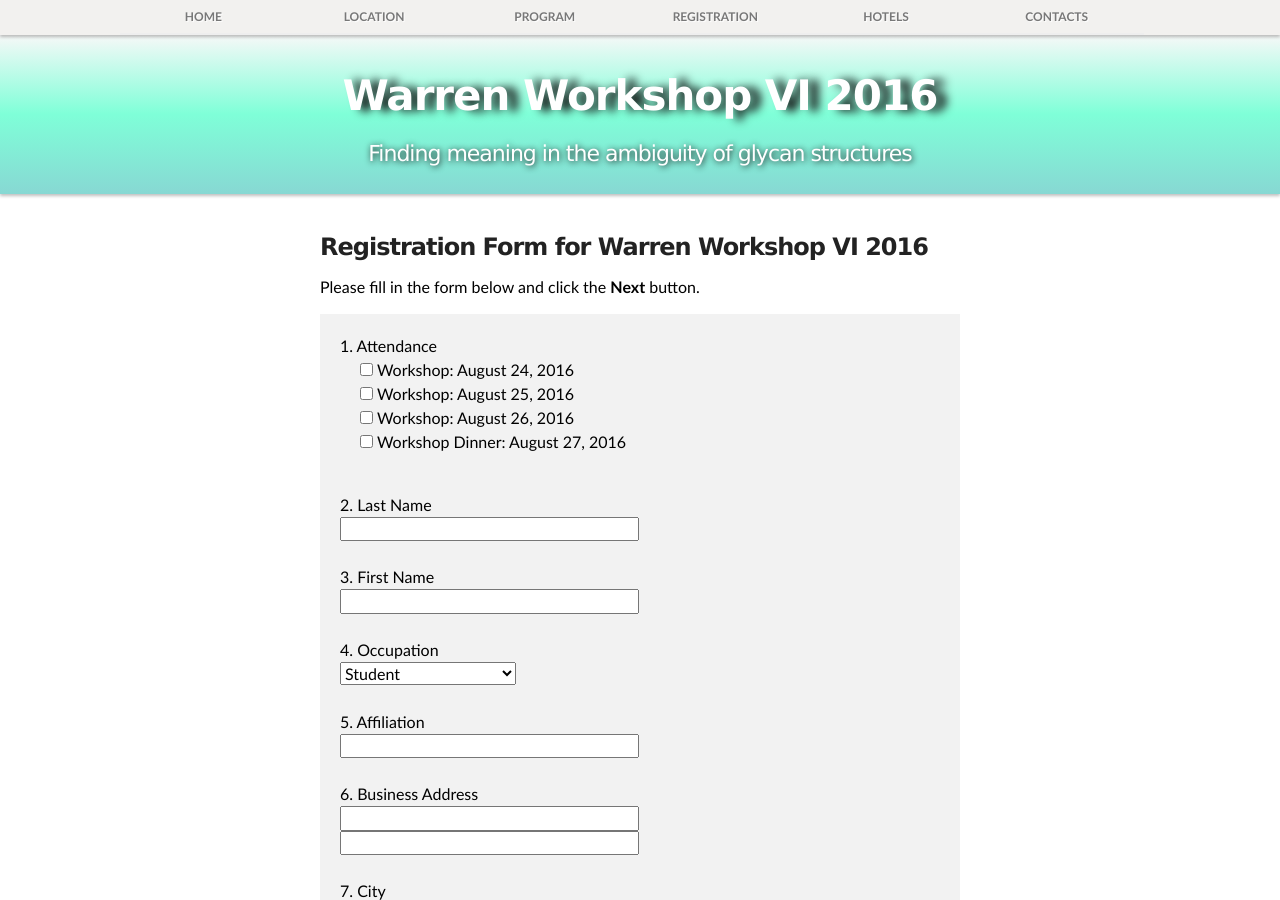
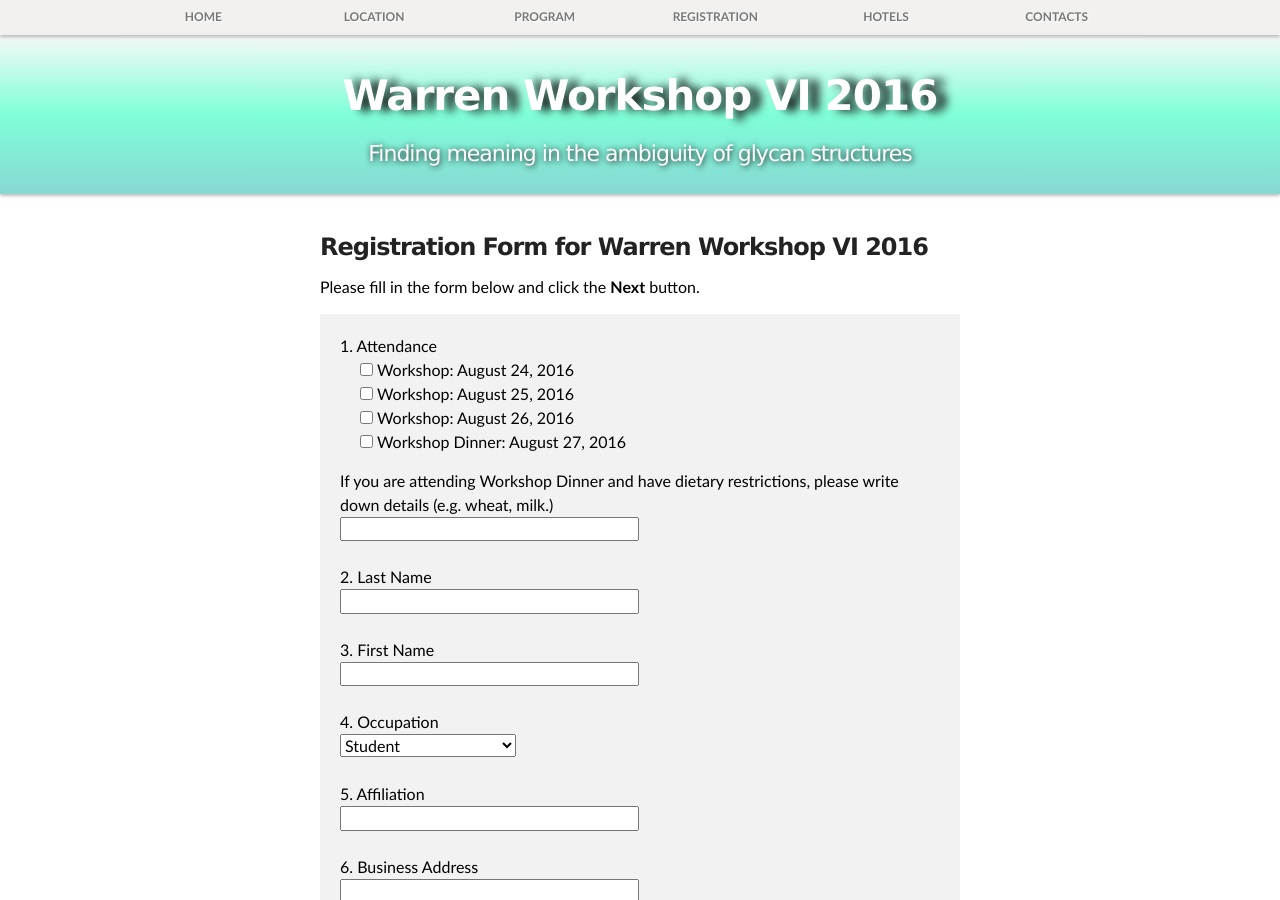
Before and after one commit to yamazakiM/test_warren2016, a Jekyll site: the page built from registration/register.html, in a window 1280 px wide and 900 px high. Built offline with Jekyll 4.4.1, drawn with Linux system fonts in a browser that asks for light colours; nearby versions of some CDN libraries; library files that are not in the unit come from our copies.

Commit message:
Update register.html

```diff
--- a/registration/register.html
+++ b/registration/register.html
@@ -61,6 +61,14 @@ layout: default
 											</label>
 										</li>
 									</ul>
+				</div>
+				<div class="row input-dietaryRestrictions">
+					<label for="dietaryRestrictions">
+						If you are attending Workshop Dinner and have dietary restrictions, please write down details (e.g. wheat, milk.)
+					</label>
+				</div>
+				<div class="col-sm-3 col-xs-12 clearfix">
+					<input id="dietaryRestrictions" class="input form-control col-sm-8 col-xs-12" type="text" value="" name="dietaryRestrictions"　required="required" size="30">
 				</div>
 			</div>
 			<br>
```
